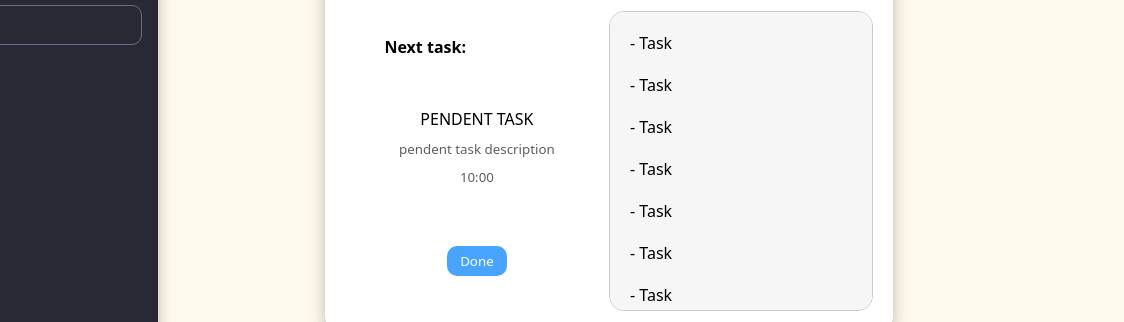
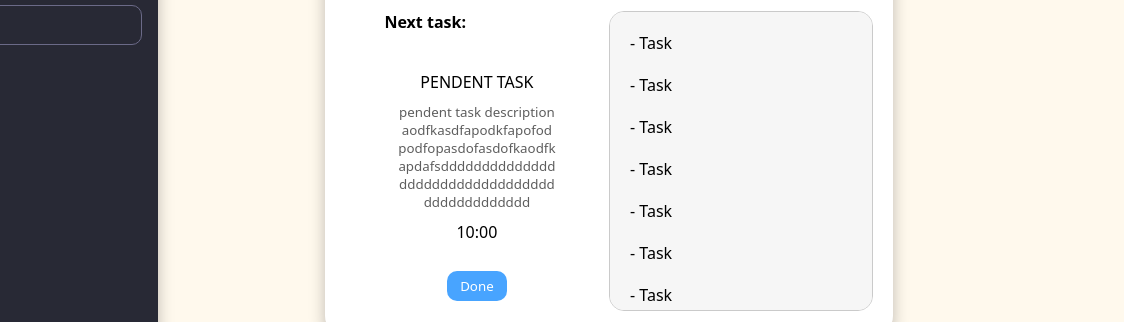
Before and after one commit to yanferodrigues/site-myl, a plain HTML site: page tasks.html in a window 1280 px wide. Shown: the part 323-645 px from the top of the page, 156-1280 px from the left. Drawn offline with Linux system fonts and the light colour scheme.

Commit message:
alteração escritorio 15:30 10/02/2026

```diff
--- a/styles/styles.css
+++ b/styles/styles.css
@@ -761,10 +761,21 @@ footer img{
     justify-content: center;
     align-items: center;
     gap: 10px;
+    height: 80%;
+    width: 100%;
+    margin-top: 20px;
 }
-.specific-tasks-main-today-now-pendent p {
+.specific-tasks-main-today-now-pendent-description {
+    display: flex;
     font-size: smaller;
     color: #5e5e5e;
+    max-width: 60%;
+    min-height: 100px;
+    text-align: center;
+    text-align: center;
+    word-break: break-word;
+    overflow-wrap: break-word;
+    white-space: normal;
 }
 
 .specific-tasks-main-today-now-title {
@@ -782,6 +793,7 @@ footer img{
     gap: 20px;
     align-items: center;
     justify-content:center;
+
 }
 
 .specific-tasks-future-card {
@@ -795,6 +807,7 @@ footer img{
     flex-direction: column;
     align-items: center;
     text-decoration: none;
+    cursor: pointer;
 }
 .specific-tasks-future-card-content{
     display: flex;
--- a/tasks.html
+++ b/tasks.html
@@ -58,7 +58,7 @@
                                     </h4>
                                     <div onclick="openOverlay('pendent-task-overlay')" class="specific-tasks-main-today-now-pendent">
                                         PENDENT TASK
-                                        <p>pendent task description</p>
+                                        <p class="specific-tasks-main-today-now-pendent-description">pendent task description aodfkasdfapodkfapofodpodfopasdofasdofkaodfkapdafsdddddddddddddddddddddddddddddddddddddddddddddd</p>
                                         <p>10:00</p>
                                     </div>
                                     <button class="btn-save">
@@ -179,7 +179,7 @@
                         </div>
                     </div>
                     <div class="specific-tasks-future">
-                        <div class="specific-tasks-future-card" href="">
+                        <div id="daily-tasks" class="specific-tasks-future-card">
                             <h3 class="specific-tasks-title">
                                 Daily Tasks
                             </h3>
@@ -198,7 +198,7 @@
                                 <p>- Task </p>
                             </div>
                         </div>
-                        <div class="specific-tasks-future-card" href="">
+                        <div id="others-tasks" class="specific-tasks-future-card" >
                             <h3 class="specific-tasks-title">
                                 Others Tasks
                             </h3>
@@ -217,7 +217,7 @@
                                 <p>- Task </p>
                             </div>
                         </div>
-                        <div class="specific-tasks-future-card" href="">
+                        <div id="daily-tasks" class="specific-tasks-future-card">
                             <h3 class="specific-tasks-title">
                                 Passed Tasks
                             </h3>
```
